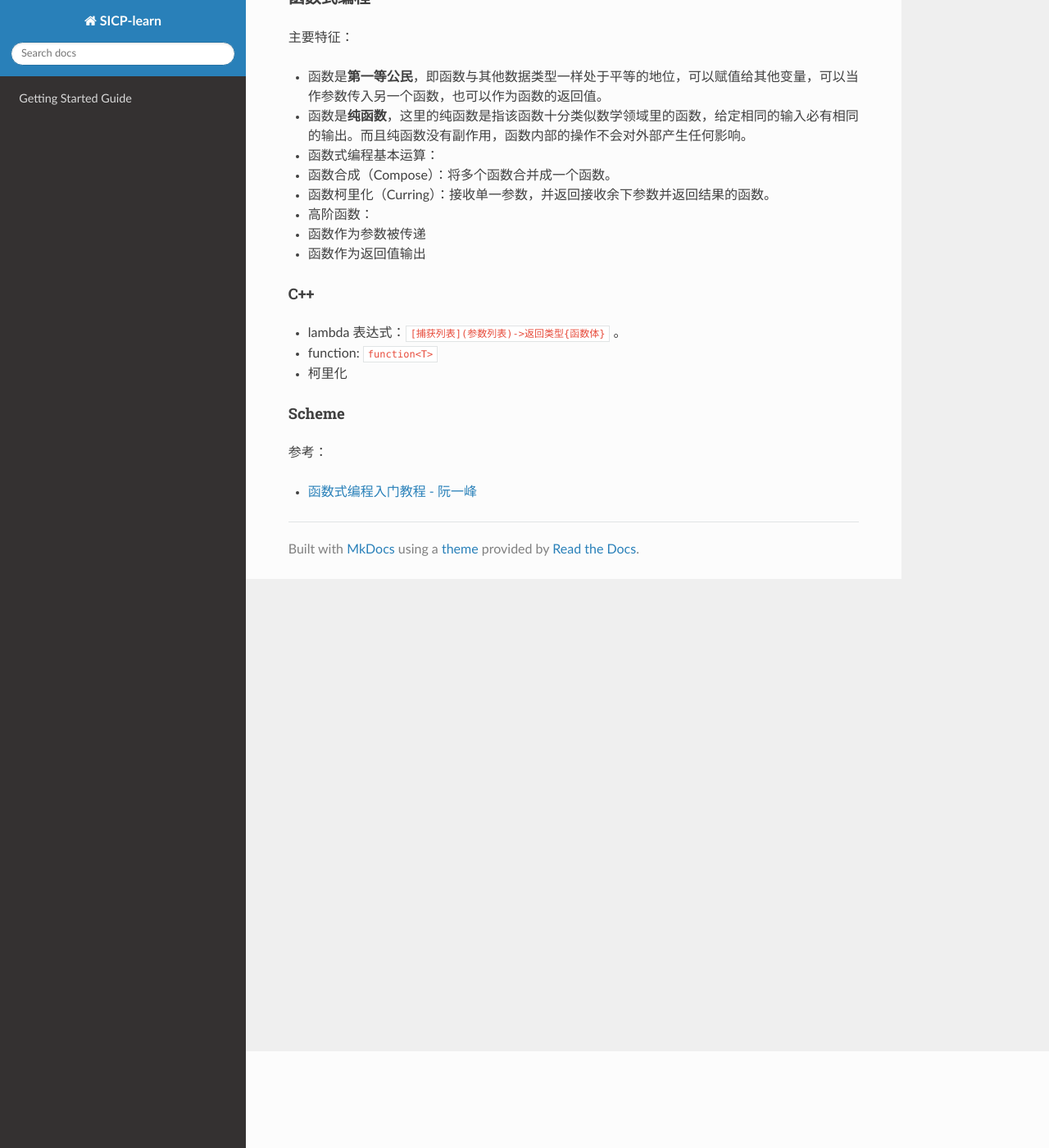
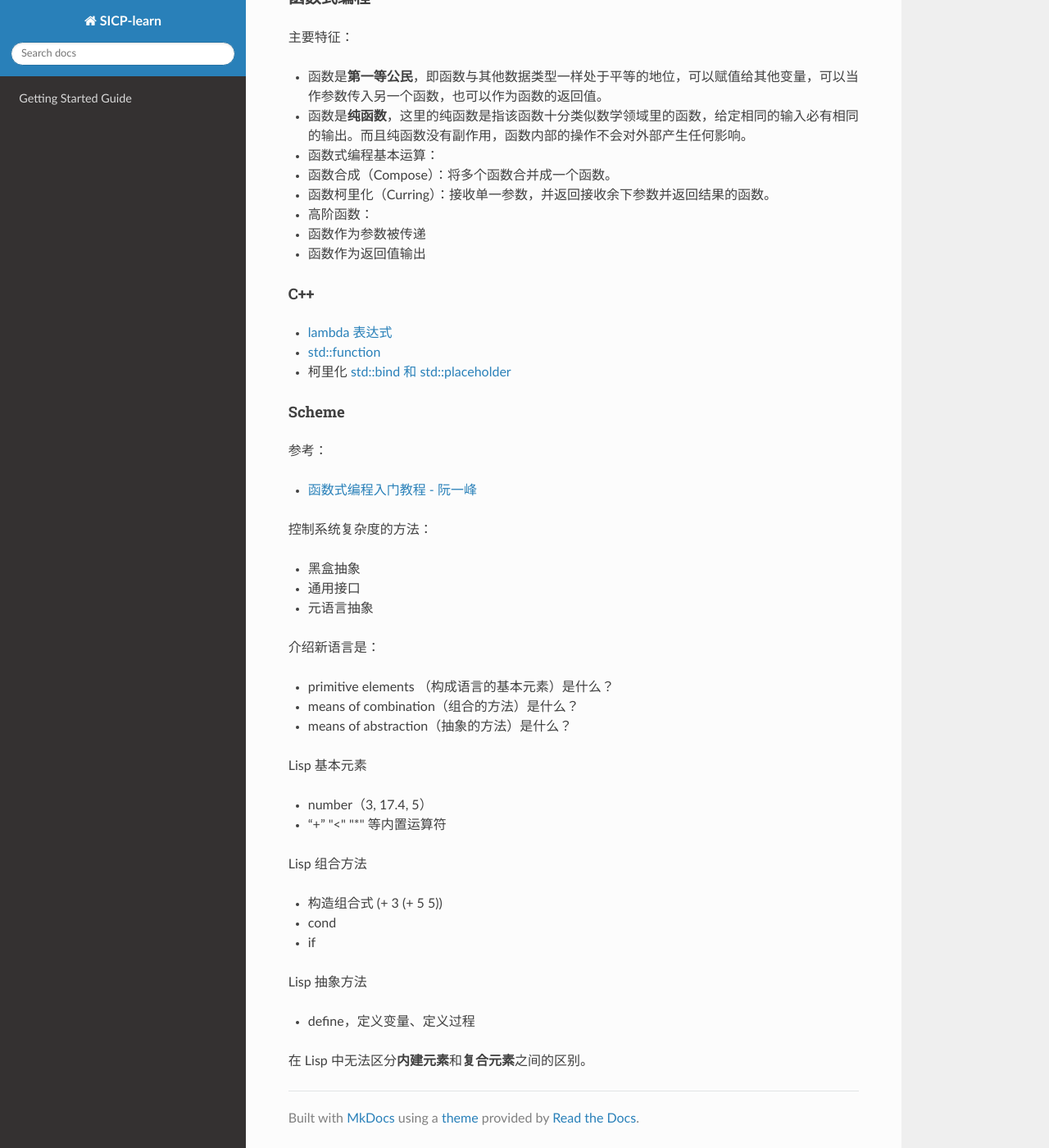
Before and after one commit to Jackistang/SICP-learn, an MkDocs documentation site: the page built from docs/functional_programming.md, in a window 1280 px wide and 1400 px high, scrolled down 118 px. Shown: the whole window at 82% size. Built offline with MkDocs 1.6.1, drawn with Linux system fonts in a browser that asks for light colours; nearby versions of some CDN libraries.

Commit message:
add ps2tw1 answer

```diff
--- a/docs/functional_programming.md
+++ b/docs/functional_programming.md
@@ -15,9 +15,9 @@
 
 ## C++
 
-- lambda 表达式：`[捕获列表](参数列表)->返回类型{函数体}` 。
-- function: `function<T>`
-- 柯里化
+- [lambda 表达式](https://changkun.de/modern-cpp/zh-cn/03-runtime/index.html#3-1-Lambda-%E8%A1%A8%E8%BE%BE%E5%BC%8F)
+- [std::function](https://changkun.de/modern-cpp/zh-cn/03-runtime/index.html#std-function)
+- 柯里化 [std::bind 和 std::placeholder](https://changkun.de/modern-cpp/zh-cn/03-runtime/index.html#std-bind-%E5%92%8C-std-placeholder)
 
 
 
@@ -28,3 +28,36 @@
 参考：
 
 - [函数式编程入门教程 - 阮一峰](http://ruanyifeng.com/blog/2017/02/fp-tutorial.html)
+
+
+
+控制系统复杂度的方法：
+
+- 黑盒抽象
+- 通用接口
+- 元语言抽象
+
+介绍新语言是：
+
+- primitive elements （构成语言的基本元素）是什么？
+- means of combination（组合的方法）是什么？
+- means of abstraction（抽象的方法）是什么？
+
+
+
+Lisp 基本元素
+
+- number（3, 17.4, 5）
+- “+” "<" "*" 等内置运算符
+
+Lisp 组合方法
+
+- 构造组合式 (+ 3 (+ 5 5))
+- cond
+- if
+
+Lisp 抽象方法
+
+- define，定义变量、定义过程
+
+在 Lisp 中无法区分**内建元素**和**复合元素**之间的区别。
```
Also changed, not shown: docs/index.md (+1 -2 lines), 4 other files.
